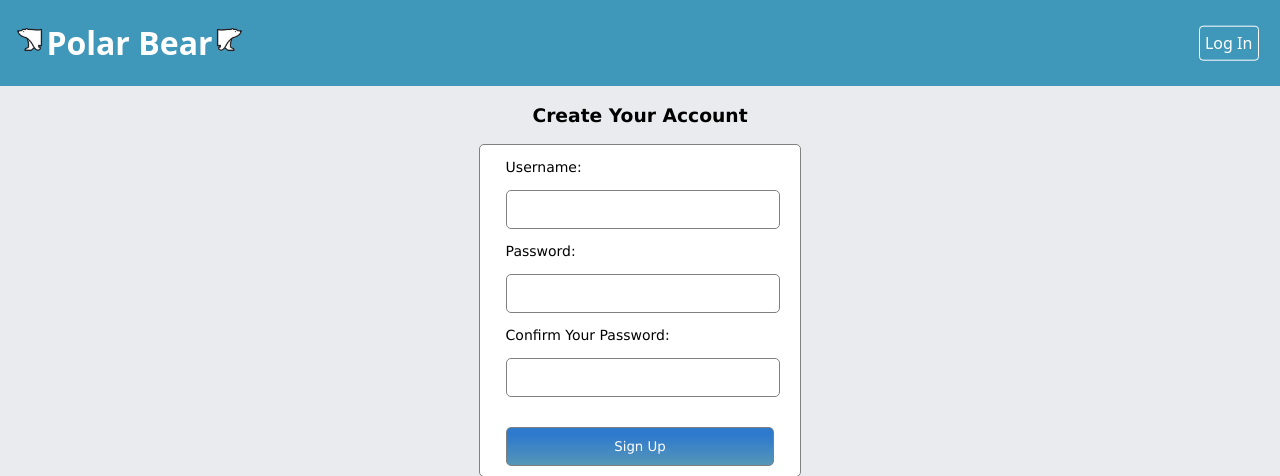
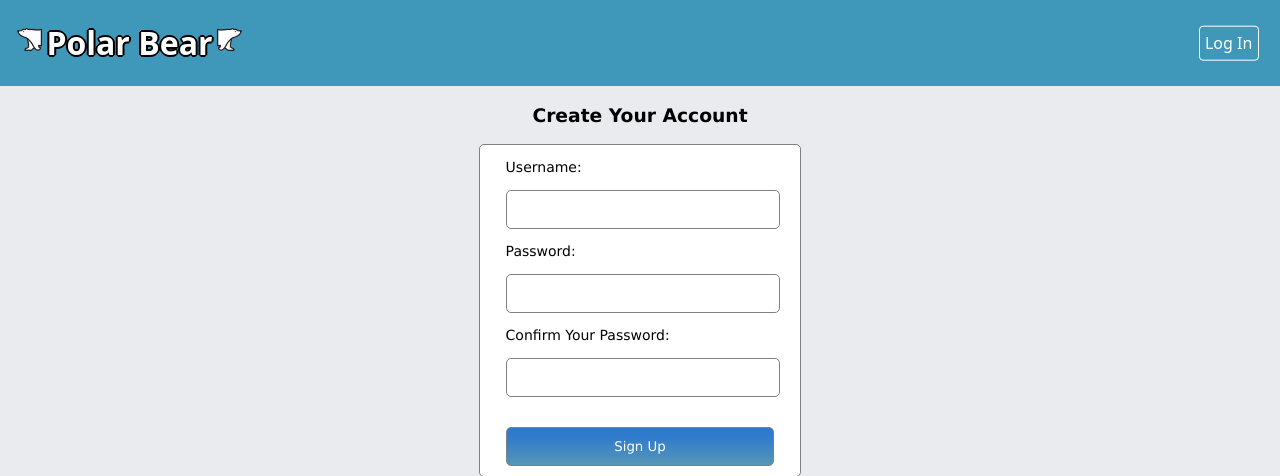
Before and after one commit to petelliott/CMPUT404-project, a Django app: page /user/signup in a window 1280 px wide. Shown: the top 476 px of the page. Run offline with Django 3.2, Linux system fonts and the light colour scheme.

Commit message:
added shadow around title

```diff
--- a/static/base.css
+++ b/static/base.css
@@ -121,6 +121,7 @@ a.nolinkstyle {
     color: white;
     padding-left: 15px;
     padding-right: 15px;
+    text-shadow: 2px 0 0 black, -2px 0 0 black, 0 2px 0 black, 0 -2px 0 black, 1px 1px black, -1px -1px 0 black, 1px -1px 0 black, -1px 1px 0 black;
 }
 
 friend-request {
```
